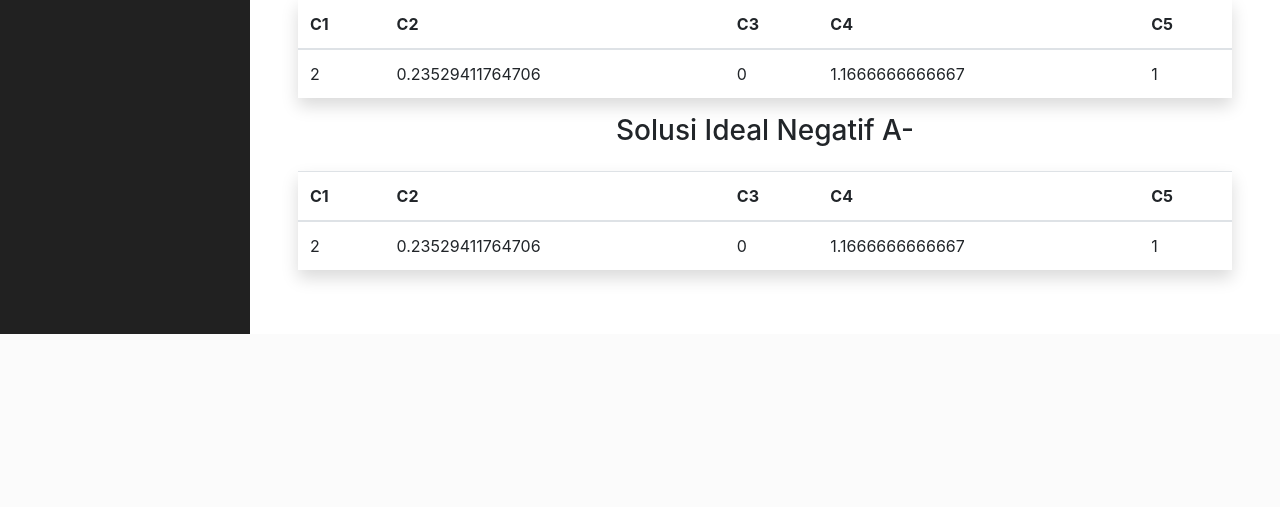
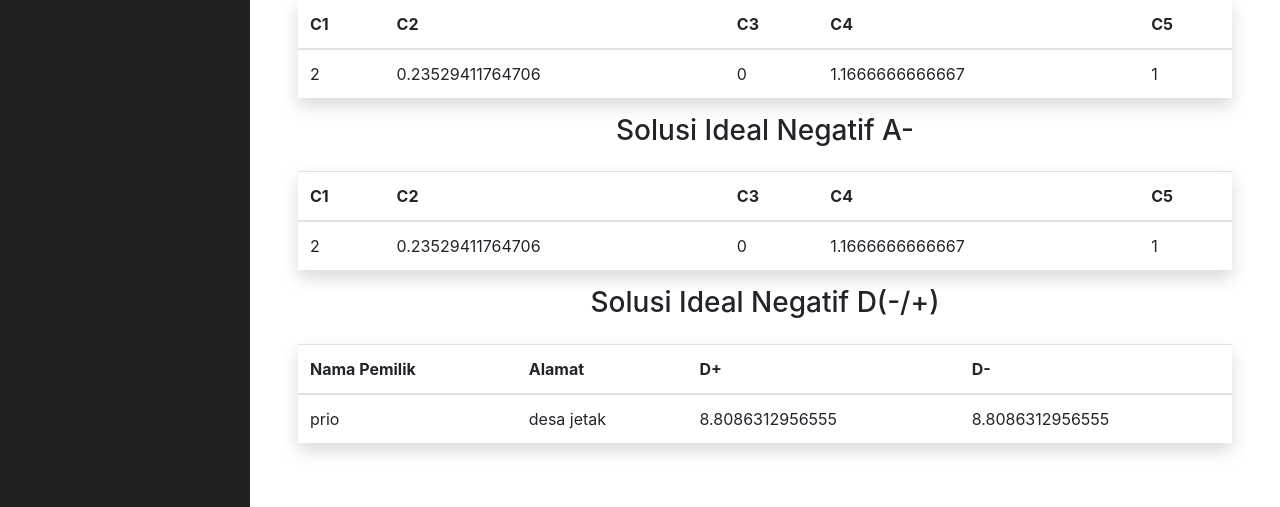
Before and after one commit to irdaislakhuafa/spk_helman_fuzzy_topsis, a PHP site: page /topsis.php in a window 1280 px wide. Shown: the part 1367-1874 px from the top of the page. Before the commit the page ends 1701 px from the top, so only its background shows below. Run offline with PHP 8.4, Linux system fonts and the light colour scheme; data comes from the database, SQL or seed files in the repository; some libraries are stand-ins or nearby versions.

Commit message:
added table view and some stupid process for "solusi ideal negatif D(-/+)"

```diff
--- a/topsis.php
+++ b/topsis.php
@@ -15,6 +15,9 @@ createHeader("Topsis");
         $global_crips_distribution = [];
         $global_nilai_terbobot = [];
         $global_calculation_parameters = [];
+        $global_negatif_solution_A_min = [];
+        $global_negatif_solution_A_max = [];
+        $global_negatif_solution_D_min_max = [];
     ?>
         <!-- Page Content  -->
         <div id="content" class="p-4 p-md-5 pt-5">
@@ -348,6 +351,9 @@ createHeader("Topsis");
                             $result_max_min[$c] = $min;
                         }
                     }
+
+                    // set to $global_negatif_solution_A_max
+                    $global_negatif_solution_A_max = $result_max_min;
                     ?>
                 </thead>
                 <tbody>
@@ -398,6 +404,9 @@ createHeader("Topsis");
                             $result_max_min[$c] = $max;
                         }
                     }
+
+                    // set to $global_negatif_solution_A_min
+                    $global_negatif_solution_A_min = $result_max_min;
                     ?>
                 </thead>
                 <tbody>
@@ -406,6 +415,56 @@ createHeader("Topsis");
                             <td><?= $v ?></td>
                         <?php } ?>
                     </tr>
+                </tbody>
+            </table>
+            <!-- end solusi ideal negatif -->
+
+            <!-- start solusi ideal negatif -->
+            <h3 class="mb-4 text-center text-capitalize">solusi ideal negatif D(-/+) </h3>
+            <table class="table table-hover shadow">
+                <thead class="text-capitalize">
+                    <tr>
+                        <th>nama pemilik</th>
+                        <th>alamat</th>
+                        <th>d+</th>
+                        <th>d-</th>
+                    </tr>
+                    <?php
+                    $solution_D_min_max = $conn->query("SELECT a.id_alternatif, a.nama_pemilik, alamat, a.c1, a.c2, a.c2_real, a.c3, a.c4, a.c4_real, a.c5 FROM alternatif a");
+
+                    $result = [];
+                    foreach ($solution_D_min_max as $i => $s) {
+                        // set D+
+                        $temp_d["d+"] = 0.0;
+                        foreach ($global_negatif_solution_A_max as $c => $v) {
+                            $temp_d["d+"] += pow((floatval($v) - $global_calculation_parameters[$i]["c1"]), 2);
+                        }
+
+                        // set D+
+                        $temp_d["d-"] = 0.0;
+                        foreach ($global_negatif_solution_A_min as $c => $v) {
+                            $temp_d["d-"] += pow((floatval($v) - $global_calculation_parameters[$i]["c1"]), 2);
+                        }
+
+                        array_push($result, [
+                            "nama_pemilik" => $s["nama_pemilik"],
+                            "alamat" => $s["alamat"],
+                            "d+" => $temp_d["d+"],
+                            "d-" => $temp_d["d-"],
+                        ]);
+                    } ?>
+                </thead>
+                <tbody>
+                    <?php
+                    // var_dump($solution_D_min_max);
+                    foreach ($result as $i => $v) { ?>
+                        <tr>
+                            <td><?= $v["nama_pemilik"] ?></td>
+                            <td><?= $v["alamat"] ?></td>
+                            <td><?= $v["d+"] ?></td>
+                            <td><?= $v["d-"] ?></td>
+                        </tr>
+                    <?php } ?>
                 </tbody>
             </table>
             <!-- end solusi ideal negatif -->
```
